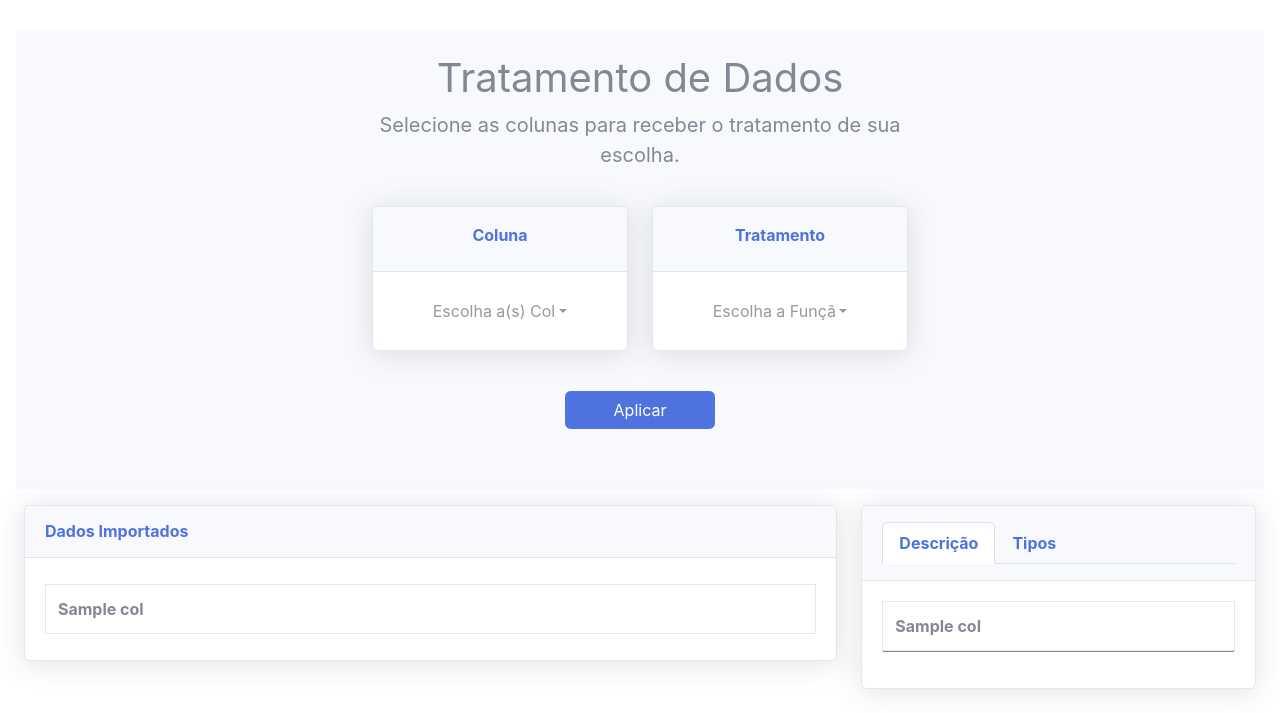
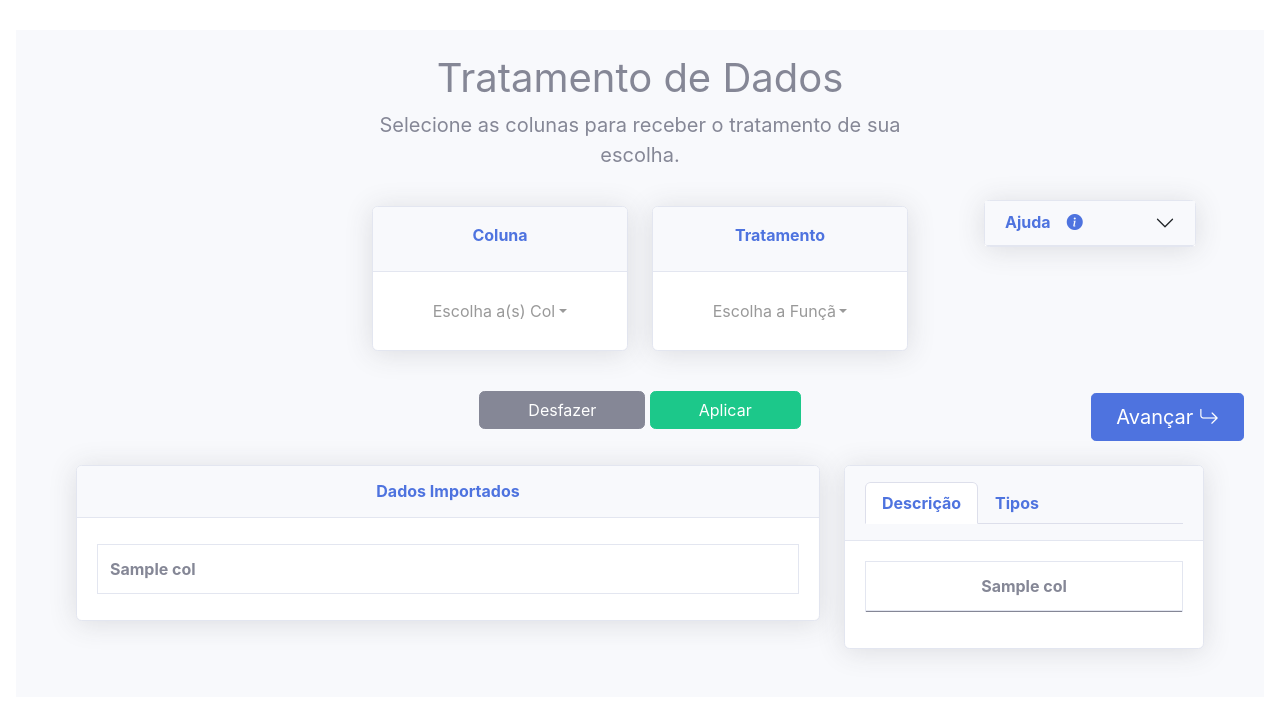
Before and after one commit to cordeiromarcelo/UerjML, a Flask app: template app/templates/platform/table.html in a window 1280 px wide. Shown: the part 185-898 px from the top of the page. After the commit the page ends 849 px from the top, so only its background shows below. Run offline with Flask 2, Linux system fonts and the light colour scheme; the template is opened without the code that fills it: most values are stand-ins (such as "Sample title", 1, 10 or a date in 2020); lists and menus that the app fills with data are empty; some libraries are stand-ins or nearby versions.

Commit message:
right column content html css

```diff
--- a/app/templates/base.html
+++ b/app/templates/base.html
@@ -5,6 +5,7 @@
         <meta charset="utf-8">
         <meta name="viewport" content="width=device-width, initial-scale=1, shrink-to-fit=no">
         <link rel="shortcut icon" href="{{ url_for('static', filename='favicon.ico') }}">
+        <link rel="stylesheet" href="https://cdn.jsdelivr.net/npm/bootstrap-icons@1.10.2/font/bootstrap-icons.css">
         <link href="https://cdn.jsdelivr.net/npm/bootstrap@5.1.1/dist/css/bootstrap.min.css" rel="stylesheet">
         <link rel="stylesheet" href="{{ url_for('static', filename='css/stepbar.css') }}">
         <link rel="stylesheet" href="{{ url_for('static', filename='css/dashboard.css') }}">
@@ -25,12 +26,19 @@
         </div>
     </div>
 
-  <div class="position-relative overflow-hidden p-3 p-md-4 m-md-3 text-center bg-light main-content">
+  <div class="row position-relative overflow-hidden p-3 p-md-4 m-md-3 text-center bg-light main-content">
+    <div class="col-md-3 p-lg-2 mx-auto">
+    </div>
+
     <div class="col-md-6 p-lg-6 mx-auto">
         {% block action %}
         {% endblock %}
     </div>
-  </div>
+
+    <div class="col-md-3 p-lg-2 mx-auto d-flex flex-column">
+        {% block right %}
+        {% endblock %}
+    </div>
 
     <div id="content">{% block content %}{% endblock %}</div>
 
--- a/app/templates/platform/table.html
+++ b/app/templates/platform/table.html
@@ -43,7 +43,7 @@
                         <div class="card-header font-weight-bold text-primary py-3">
                             <label class="form-label" for="process">Tratamento</label>
                         </div>
-                        <div class="card-body">
+                        <div class="card-body treat-selector">
                             <select class="selectpicker treat-selector" title="Escolha a Função" name="process" id="process" data-live-search="true" data-width="75%" data-dropup-auto="false" data-container="body">
                             <option value="Nenhum">Nenhum</option>
                             {% for key, values in funcs.items() %}
@@ -78,7 +78,8 @@
                 </div>
               </div>
             </div>
-            <button type="submit" value="Submit" class="btn btn-primary mb-3 px-5">Aplicar</button>
+            <button type="submit" value="undo" class="btn btn-secondary mb-3 px-5">Desfazer</button>
+            <button type="submit" value="apply" class="btn btn-success mb-3 px-5">Aplicar</button>
         </form>
     </div>
 {% endblock %}
@@ -181,6 +182,28 @@
 
 {% endblock %}
 
+{% block right %}
+    <div class="row my-auto px-5">
+        <div class="card shadow accordion accordion-flush p-0" id="accordionFlushHelp">
+          <div class="accordion-item">
+            <h2 class="accordion-header" id="flush-headingHelp">
+              <button class="accordion-button collapsed card-header font-weight-bold text-primary" type="button" data-bs-toggle="collapse" data-bs-target="#flush-collapseHelp" aria-expanded="false" aria-controls="flush-collapseHelp">
+                Ajuda <i class="bi bi-info-circle-fill ms-3"></i>
+              </button>
+            </h2>
+            <div id="flush-collapseHelp" class="accordion-collapse collapse" aria-labelledby="flush-headingHelp" data-bs-parent="#accordionFlushExample">
+              <div class="accordion-body">
+                  Aqui você encontrará ajuda com explicações sobre a <code>Função de tratamento</code> selecionada ao lado. Basta escolher uma!
+              </div>
+            </div>
+          </div>
+        </div>
+    </div>
+    <div class="row align-self-end mt-2">
+        <button type="submit" value="next" class="btn btn-lg btn-primary mb-3 px-4">Avançar <i class="bi bi-arrow-return-right"></i></button>
+    </div>
+{% endblock %}
+
 {% block scripts %}
     {{ super() }}
     <script src="https://cdn.datatables.net/1.10.22/js/jquery.dataTables.min.js"></script>
@@ -232,14 +255,26 @@
                 $("#opt").empty()
 
                 $("#opt-body").find('p').text(dscpt_value)
+                $("#helper").find('p').text(dscpt_value)
 
                 $.each(opt_values, function(value, key) {
                   $("#opt").append($("<option></option>")
                      .attr("value", key).text(key));
                 });
 
+                var $modal_opts = $("#opt");
+                let opt = $modal_opts.val();
+
+                $modal_opts.on("blur", function() {
+                    opt = $(this).val();
+                    console.log(opt)
+                    $("div.treat-selector > button > div > div > div").text(val.concat(" (", opt, ")"))
+                });
+                console.log(opt)
+                $("div.treat-selector > button > div > div > div").text(val.concat(" (", opt, ")"))
             }
         });
+
     });
     </script>
 
```
Also changed, not shown: app/source/functions.py (+9 -3 lines).
